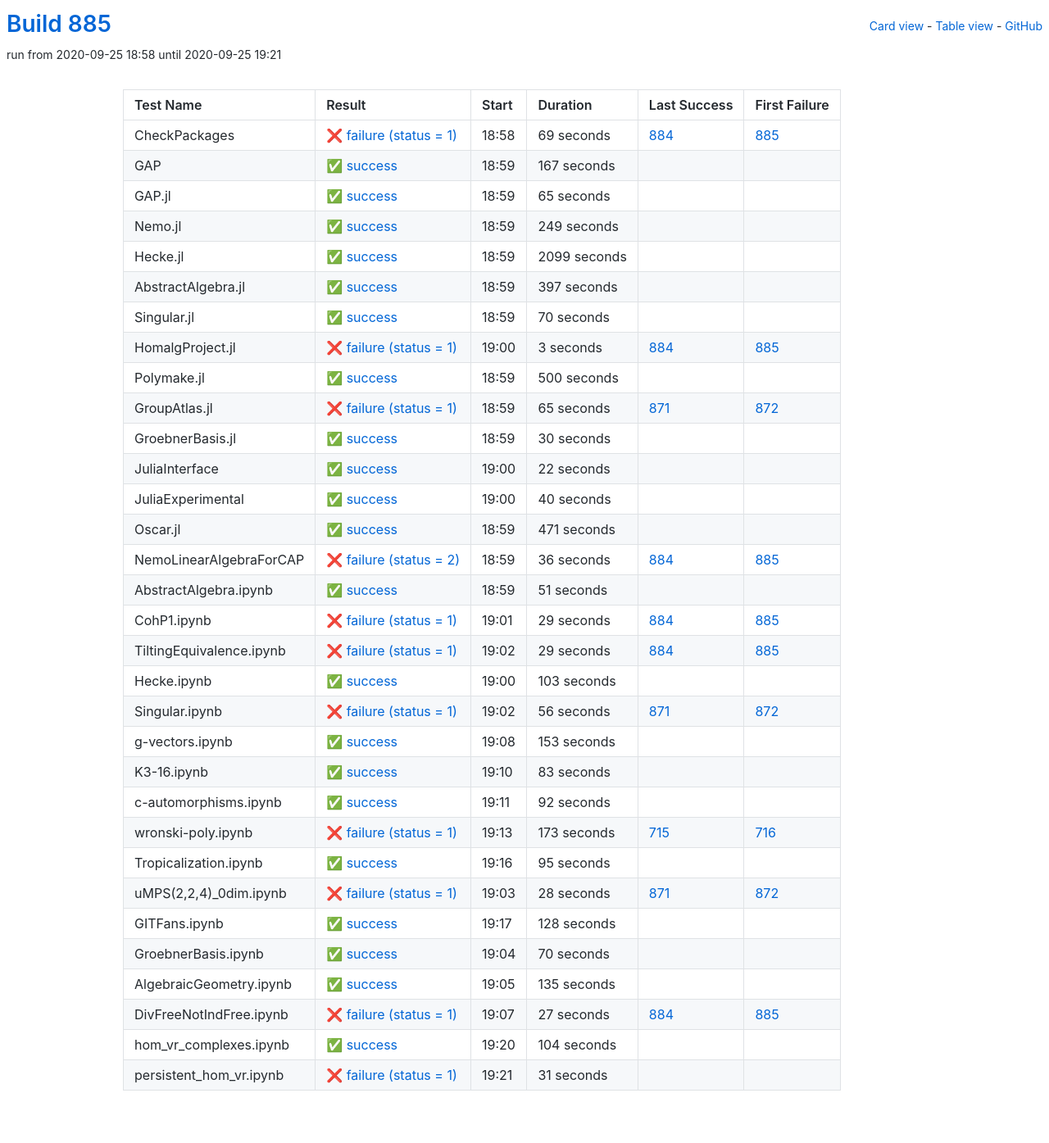
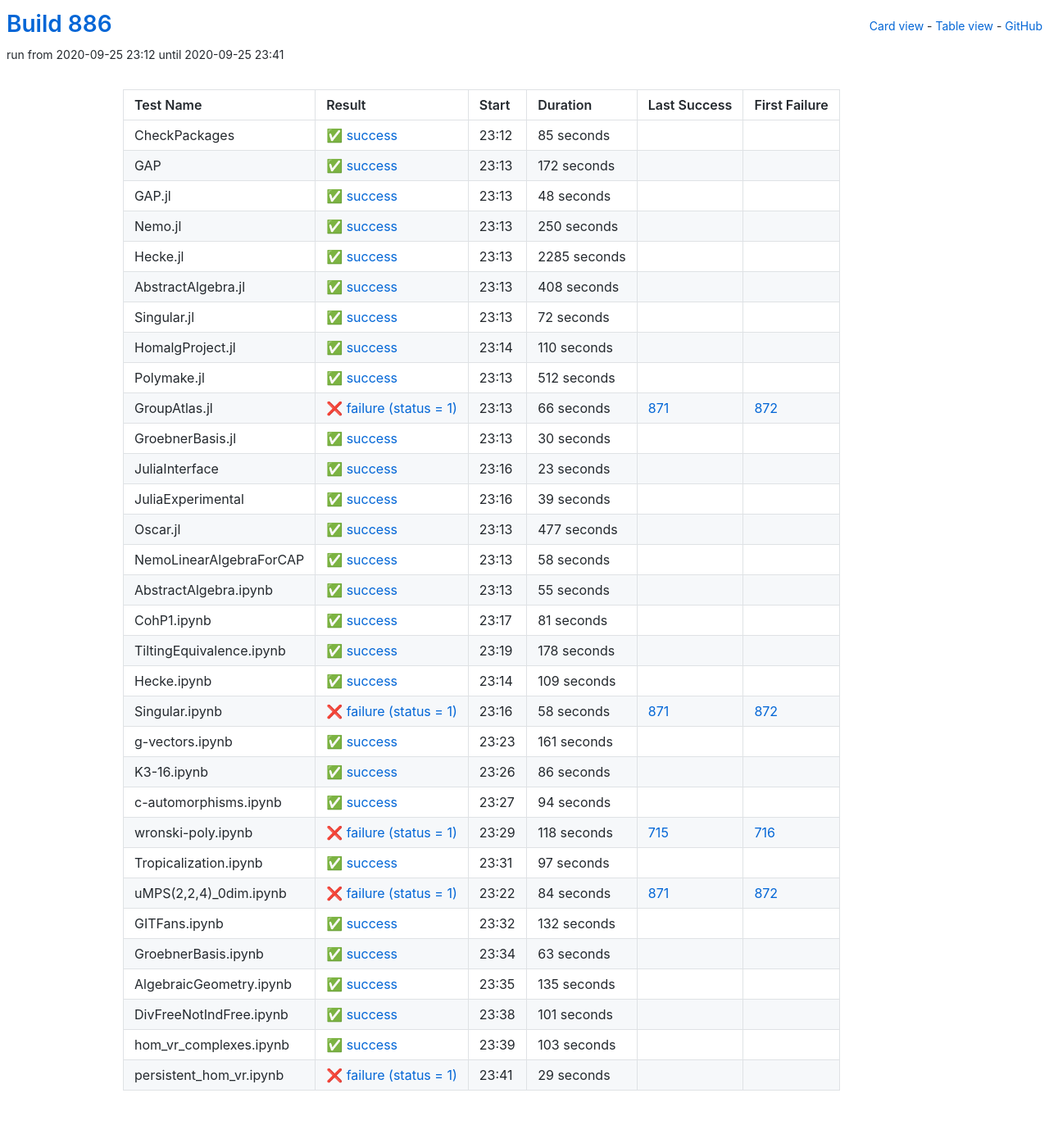
Before and after one commit to oscar-system/oscar-ci-status-stable, a Jekyll site: the page built from table.html, in a window 1280 px wide. Shown: the whole page at 82% size. Built offline with Jekyll 4.4.1, drawn with Linux system fonts in a browser that asks for light colours.

Commit message:
Build #886

```diff
--- a/_data/ci.yml
+++ b/_data/ci.yml
@@ -1,6 +1,6 @@
 ---
-build: 885
-build_url: https://oscarci.mathematik.uni-kl.de/job/oscar-stable/885/
+build: 886
+build_url: https://oscarci.mathematik.uni-kl.de/job/oscar-stable/886/
 job: oscar-stable
 organization: oscar-system
 repo: oscar-ci-status-stable
@@ -8,128 +8,128 @@ repourl: https://github.com/oscar-system/oscar-ci-status-stable
 tests:
 - name: CheckPackages
   id: checkpackages
-  log: https://oscarci.mathematik.uni-kl.de/job/oscar-stable/885/artifact/logs/build-885/CheckPackages.log
-  start: 2020-09-25 18:58
-  success: false
-  exitcode: 1
-  status: failure
-  duration: 69
-  last_success: 884
-  last_success_url: https://oscarci.mathematik.uni-kl.de/job/oscar-stable/884/
-  first_failure: 885
-  first_failure_url: https://oscarci.mathematik.uni-kl.de/job/oscar-stable/885/
-- name: GAP
-  id: gap
-  log: https://oscarci.mathematik.uni-kl.de/job/oscar-stable/885/artifact/logs/build-885/GAP.log
-  start: 2020-09-25 18:59
+  log: https://oscarci.mathematik.uni-kl.de/job/oscar-stable/886/artifact/logs/build-886/CheckPackages.log
+  start: 2020-09-25 23:12
   success: true
   exitcode: 0
   status: success
-  duration: 167
+  duration: 85
+  last_success: false
+  last_success_url:
+  first_failure: false
+  first_failure_url:
+- name: GAP
+  id: gap
+  log: https://oscarci.mathematik.uni-kl.de/job/oscar-stable/886/artifact/logs/build-886/GAP.log
+  start: 2020-09-25 23:13
+  success: true
+  exitcode: 0
+  status: success
+  duration: 172
   last_success: false
   last_success_url:
   first_failure: false
   first_failure_url:
 - name: GAP.jl
   id: gap-jl
-  log: https://oscarci.mathematik.uni-kl.de/job/oscar-stable/885/artifact/logs/build-885/GAP.jl.log
-  start: 2020-09-25 18:59
+  log: https://oscarci.mathematik.uni-kl.de/job/oscar-stable/886/artifact/logs/build-886/GAP.jl.log
+  start: 2020-09-25 23:13
   success: true
   exitcode: 0
   status: success
-  duration: 65
+  duration: 48
   last_success: false
   last_success_url:
   first_failure: false
   first_failure_url:
 - name: Nemo.jl
   id: nemo-jl
-  log: https://oscarci.mathematik.uni-kl.de/job/oscar-stable/885/artifact/logs/build-885/Nemo.jl.log
-  start: 2020-09-25 18:59
+  log: https://oscarci.mathematik.uni-kl.de/job/oscar-stable/886/artifact/logs/build-886/Nemo.jl.log
+  start: 2020-09-25 23:13
   success: true
   exitcode: 0
   status: success
-  duration: 249
+  duration: 250
   last_success: false
   last_success_url:
   first_failure: false
   first_failure_url:
 - name: Hecke.jl
   id: hecke-jl
-  log: https://oscarci.mathematik.uni-kl.de/job/oscar-stable/885/artifact/logs/build-885/Hecke.jl.log
-  start: 2020-09-25 18:59
+  log: https://oscarci.mathematik.uni-kl.de/job/oscar-stable/886/artifact/logs/build-886/Hecke.jl.log
+  start: 2020-09-25 23:13
   success: true
   exitcode: 0
   status: success
-  duration: 2099
+  duration: 2285
   last_success: false
   last_success_url:
   first_failure: false
   first_failure_url:
 - name: AbstractAlgebra.jl
   id: abstractalgebra-jl
-  log: https://oscarci.mathematik.uni-kl.de/job/oscar-stable/885/artifact/logs/build-885/AbstractAlgebra.jl.log
-  start: 2020-09-25 18:59
+  log: https://oscarci.mathematik.uni-kl.de/job/oscar-stable/886/artifact/logs/build-886/AbstractAlgebra.jl.log
+  start: 2020-09-25 23:13
   success: true
   exitcode: 0
   status: success
-  duration: 397
+  duration: 408
   last_success: false
   last_success_url:
   first_failure: false
   first_failure_url:
 - name: Singular.jl
   id: singular-jl
-  log: https://oscarci.mathematik.uni-kl.de/job/oscar-stable/885/artifact/logs/build-885/Singular.jl.log
-  start: 2020-09-25 18:59
+  log: https://oscarci.mathematik.uni-kl.de/job/oscar-stable/886/artifact/logs/build-886/Singular.jl.log
+  start: 2020-09-25 23:13
   success: true
   exitcode: 0
   status: success
-  duration: 70
+  duration: 72
   last_success: false
   last_success_url:
   first_failure: false
   first_failure_url:
 - name: HomalgProject.jl
   id: homalgproject-jl
-  log: https://oscarci.mathematik.uni-kl.de/job/oscar-stable/885/artifact/logs/build-885/HomalgProject.jl.log
-  start: 2020-09-25 19:00
-  success: false
-  exitcode: 1
-  status: failure
-  duration: 3
-  last_success: 884
-  last_success_url: https://oscarci.mathematik.uni-kl.de/job/oscar-stable/884/
-  first_failure: 885
-  first_failure_url: https://oscarci.mathematik.uni-kl.de/job/oscar-stable/885/
-- name: Polymake.jl
-  id: polymake-jl
-  log: https://oscarci.mathematik.uni-kl.de/job/oscar-stable/885/artifact/logs/build-885/Polymake.jl.log
-  start: 2020-09-25 18:59
+  log: https://oscarci.mathematik.uni-kl.de/job/oscar-stable/886/artifact/logs/build-886/HomalgProject.jl.log
+  start: 2020-09-25 23:14
   success: true
   exitcode: 0
   status: success
-  duration: 500
+  duration: 110
+  last_success: false
+  last_success_url:
+  first_failure: false
+  first_failure_url:
+- name: Polymake.jl
+  id: polymake-jl
+  log: https://oscarci.mathematik.uni-kl.de/job/oscar-stable/886/artifact/logs/build-886/Polymake.jl.log
+  start: 2020-09-25 23:13
+  success: true
+  exitcode: 0
+  status: success
+  duration: 512
   last_success: false
   last_success_url:
   first_failure: false
   first_failure_url:
 - name: GroupAtlas.jl
   id: groupatlas-jl
-  log: https://oscarci.mathematik.uni-kl.de/job/oscar-stable/885/artifact/logs/build-885/GroupAtlas.jl.log
-  start: 2020-09-25 18:59
+  log: https://oscarci.mathematik.uni-kl.de/job/oscar-stable/886/artifact/logs/build-886/GroupAtlas.jl.log
+  start: 2020-09-25 23:13
   success: false
   exitcode: 1
   status: failure
-  duration: 65
+  duration: 66
   last_success: 871
   last_success_url: https://oscarci.mathematik.uni-kl.de/job/oscar-stable/871/
   first_failure: 872
   first_failure_url: https://oscarci.mathematik.uni-kl.de/job/oscar-stable/872/
 - name: GroebnerBasis.jl
   id: groebnerbasis-jl
-  log: https://oscarci.mathematik.uni-kl.de/job/oscar-stable/885/artifact/logs/build-885/GroebnerBasis.jl.log
-  start: 2020-09-25 18:59
+  log: https://oscarci.mathematik.uni-kl.de/job/oscar-stable/886/artifact/logs/build-886/GroebnerBasis.jl.log
+  start: 2020-09-25 23:13
   success: true
   exitcode: 0
   status: success
@@ -140,212 +140,212 @@ tests:
   first_failure_url:
 - name: JuliaInterface
   id: juliainterface
-  log: https://oscarci.mathematik.uni-kl.de/job/oscar-stable/885/artifact/logs/build-885/JuliaInterface.log
-  start: 2020-09-25 19:00
+  log: https://oscarci.mathematik.uni-kl.de/job/oscar-stable/886/artifact/logs/build-886/JuliaInterface.log
+  start: 2020-09-25 23:16
   success: true
   exitcode: 0
   status: success
-  duration: 22
+  duration: 23
   last_success: false
   last_success_url:
   first_failure: false
   first_failure_url:
 - name: JuliaExperimental
   id: juliaexperimental
-  log: https://oscarci.mathematik.uni-kl.de/job/oscar-stable/885/artifact/logs/build-885/JuliaExperimental.log
-  start: 2020-09-25 19:00
+  log: https://oscarci.mathematik.uni-kl.de/job/oscar-stable/886/artifact/logs/build-886/JuliaExperimental.log
+  start: 2020-09-25 23:16
   success: true
   exitcode: 0
   status: success
-  duration: 40
+  duration: 39
   last_success: false
   last_success_url:
   first_failure: false
   first_failure_url:
 - name: Oscar.jl
   id: oscar-jl
-  log: https://oscarci.mathematik.uni-kl.de/job/oscar-stable/885/artifact/logs/build-885/Oscar.jl.log
-  start: 2020-09-25 18:59
+  log: https://oscarci.mathematik.uni-kl.de/job/oscar-stable/886/artifact/logs/build-886/Oscar.jl.log
+  start: 2020-09-25 23:13
   success: true
   exitcode: 0
   status: success
-  duration: 471
+  duration: 477
   last_success: false
   last_success_url:
   first_failure: false
   first_failure_url:
 - name: NemoLinearAlgebraForCAP
   id: nemolinearalgebraforcap
-  log: https://oscarci.mathematik.uni-kl.de/job/oscar-stable/885/artifact/logs/build-885/NemoLinearAlgebraForCAP.log
-  start: 2020-09-25 18:59
-  success: false
-  exitcode: 2
-  status: failure
-  duration: 36
-  last_success: 884
-  last_success_url: https://oscarci.mathematik.uni-kl.de/job/oscar-stable/884/
-  first_failure: 885
-  first_failure_url: https://oscarci.mathematik.uni-kl.de/job/oscar-stable/885/
-- name: AbstractAlgebra.ipynb
-  id: abstractalgebra-ipynb
-  log: https://oscarci.mathematik.uni-kl.de/job/oscar-stable/885/artifact/logs/build-885/AbstractAlgebra.ipynb.log
-  start: 2020-09-25 18:59
+  log: https://oscarci.mathematik.uni-kl.de/job/oscar-stable/886/artifact/logs/build-886/NemoLinearAlgebraForCAP.log
+  start: 2020-09-25 23:13
   success: true
   exitcode: 0
   status: success
-  duration: 51
+  duration: 58
+  last_success: false
+  last_success_url:
+  first_failure: false
+  first_failure_url:
+- name: AbstractAlgebra.ipynb
+  id: abstractalgebra-ipynb
+  log: https://oscarci.mathematik.uni-kl.de/job/oscar-stable/886/artifact/logs/build-886/AbstractAlgebra.ipynb.log
+  start: 2020-09-25 23:13
+  success: true
+  exitcode: 0
+  status: success
+  duration: 55
   last_success: false
   last_success_url:
   first_failure: false
   first_failure_url:
 - name: CohP1.ipynb
   id: cohp1-ipynb
-  log: https://oscarci.mathematik.uni-kl.de/job/oscar-stable/885/artifact/logs/build-885/CohP1.ipynb.log
-  start: 2020-09-25 19:01
-  success: false
-  exitcode: 1
-  status: failure
-  duration: 29
-  last_success: 884
-  last_success_url: https://oscarci.mathematik.uni-kl.de/job/oscar-stable/884/
-  first_failure: 885
-  first_failure_url: https://oscarci.mathematik.uni-kl.de/job/oscar-stable/885/
-- name: TiltingEquivalence.ipynb
-  id: tiltingequivalence-ipynb
-  log: https://oscarci.mathematik.uni-kl.de/job/oscar-stable/885/artifact/logs/build-885/TiltingEquivalence.ipynb.log
-  start: 2020-09-25 19:02
-  success: false
-  exitcode: 1
-  status: failure
-  duration: 29
-  last_success: 884
-  last_success_url: https://oscarci.mathematik.uni-kl.de/job/oscar-stable/884/
-  first_failure: 885
-  first_failure_url: https://oscarci.mathematik.uni-kl.de/job/oscar-stable/885/
-- name: Hecke.ipynb
-  id: hecke-ipynb
-  log: https://oscarci.mathematik.uni-kl.de/job/oscar-stable/885/artifact/logs/build-885/Hecke.ipynb.log
-  start: 2020-09-25 19:00
+  log: https://oscarci.mathematik.uni-kl.de/job/oscar-stable/886/artifact/logs/build-886/CohP1.ipynb.log
+  start: 2020-09-25 23:17
   success: true
   exitcode: 0
   status: success
-  duration: 103
+  duration: 81
+  last_success: false
+  last_success_url:
+  first_failure: false
+  first_failure_url:
+- name: TiltingEquivalence.ipynb
+  id: tiltingequivalence-ipynb
+  log: https://oscarci.mathematik.uni-kl.de/job/oscar-stable/886/artifact/logs/build-886/TiltingEquivalence.ipynb.log
+  start: 2020-09-25 23:19
+  success: true
+  exitcode: 0
+  status: success
+  duration: 178
+  last_success: false
+  last_success_url:
+  first_failure: false
+  first_failure_url:
+- name: Hecke.ipynb
+  id: hecke-ipynb
+  log: https://oscarci.mathematik.uni-kl.de/job/oscar-stable/886/artifact/logs/build-886/Hecke.ipynb.log
+  start: 2020-09-25 23:14
+  success: true
+  exitcode: 0
+  status: success
+  duration: 109
   last_success: false
   last_success_url:
   first_failure: false
   first_failure_url:
 - name: Singular.ipynb
   id: singular-ipynb
-  log: https://oscarci.mathematik.uni-kl.de/job/oscar-stable/885/artifact/logs/build-885/Singular.ipynb.log
-  start: 2020-09-25 19:02
+  log: https://oscarci.mathematik.uni-kl.de/job/oscar-stable/886/artifact/logs/build-886/Singular.ipynb.log
+  start: 2020-09-25 23:16
   success: false
   exitcode: 1
   status: failure
-  duration: 56
+  duration: 58
   last_success: 871
   last_success_url: https://oscarci.mathematik.uni-kl.de/job/oscar-stable/871/
   first_failure: 872
   first_failure_url: https://oscarci.mathematik.uni-kl.de/job/oscar-stable/872/
 - name: g-vectors.ipynb
   id: g-vectors-ipynb
-  log: https://oscarci.mathematik.uni-kl.de/job/oscar-stable/885/artifact/logs/build-885/g-vectors.ipynb.log
-  start: 2020-09-25 19:08
+  log: https://oscarci.mathematik.uni-kl.de/job/oscar-stable/886/artifact/logs/build-886/g-vectors.ipynb.log
+  start: 2020-09-25 23:23
   success: true
   exitcode: 0
   status: success
-  duration: 153
+  duration: 161
   last_success: false
   last_success_url:
   first_failure: false
   first_failure_url:
 - name: K3-16.ipynb
   id: k3-16-ipynb
-  log: https://oscarci.mathematik.uni-kl.de/job/oscar-stable/885/artifact/logs/build-885/K3-16.ipynb.log
-  start: 2020-09-25 19:10
+  log: https://oscarci.mathematik.uni-kl.de/job/oscar-stable/886/artifact/logs/build-886/K3-16.ipynb.log
+  start: 2020-09-25 23:26
   success: true
   exitcode: 0
   status: success
-  duration: 83
+  duration: 86
   last_success: false
   last_success_url:
   first_failure: false
   first_failure_url:
 - name: c-automorphisms.ipynb
   id: c-automorphisms-ipynb
-  log: https://oscarci.mathematik.uni-kl.de/job/oscar-stable/885/artifact/logs/build-885/c-automorphisms.ipynb.log
-  start: 2020-09-25 19:11
+  log: https://oscarci.mathematik.uni-kl.de/job/oscar-stable/886/artifact/logs/build-886/c-automorphisms.ipynb.log
+  start: 2020-09-25 23:27
   success: true
   exitcode: 0
   status: success
-  duration: 92
+  duration: 94
   last_success: false
   last_success_url:
   first_failure: false
   first_failure_url:
 - name: wronski-poly.ipynb
   id: wronski-poly-ipynb
-  log: https://oscarci.mathematik.uni-kl.de/job/oscar-stable/885/artifact/logs/build-885/wronski-poly.ipynb.log
-  start: 2020-09-25 19:13
+  log: https://oscarci.mathematik.uni-kl.de/job/oscar-stable/886/artifact/logs/build-886/wronski-poly.ipynb.log
+  start: 2020-09-25 23:29
   success: false
   exitcode: 1
   status: failure
-  duration: 173
+  duration: 118
   last_success: 715
   last_success_url: https://oscarci.mathematik.uni-kl.de/job/oscar-stable/715/
   first_failure: 716
   first_failure_url: https://oscarci.mathematik.uni-kl.de/job/oscar-stable/716/
 - name: Tropicalization.ipynb
   id: tropicalization-ipynb
-  log: https://oscarci.mathematik.uni-kl.de/job/oscar-stable/885/artifact/logs/build-885/Tropicalization.ipynb.log
-  start: 2020-09-25 19:16
+  log: https://oscarci.mathematik.uni-kl.de/job/oscar-stable/886/artifact/logs/build-886/Tropicalization.ipynb.log
+  start: 2020-09-25 23:31
   success: true
   exitcode: 0
   status: success
-  duration: 95
+  duration: 97
   last_success: false
   last_success_url:
   first_failure: false
   first_failure_url:
 - name: uMPS(2,2,4)_0dim.ipynb
   id: umps-2-2-4-0dim-ipynb
-  log: https://oscarci.mathematik.uni-kl.de/job/oscar-stable/885/artifact/logs/build-885/uMPS-2-2-4-_0dim.ipynb.log
-  start: 2020-09-25 19:03
+  log: https://oscarci.mathematik.uni-kl.de/job/oscar-stable/886/artifact/logs/build-886/uMPS-2-2-4-_0dim.ipynb.log
+  start: 2020-09-25 23:22
   success: false
   exitcode: 1
   status: failure
-  duration: 28
+  duration: 84
   last_success: 871
   last_success_url: https://oscarci.mathematik.uni-kl.de/job/oscar-stable/871/
   first_failure: 872
   first_failure_url: https://oscarci.mathematik.uni-kl.de/job/oscar-stable/872/
 - name: GITFans.ipynb
   id: gitfans-ipynb
-  log: https://oscarci.mathematik.uni-kl.de/job/oscar-stable/885/artifact/logs/build-885/GITFans.ipynb.log
-  start: 2020-09-25 19:17
+  log: https://oscarci.mathematik.uni-kl.de/job/oscar-stable/886/artifact/logs/build-886/GITFans.ipynb.log
+  start: 2020-09-25 23:32
   success: true
   exitcode: 0
   status: success
-  duration: 128
+  duration: 132
   last_success: false
   last_success_url:
   first_failure: false
   first_failure_url:
 - name: GroebnerBasis.ipynb
   id: groebnerbasis-ipynb
-  log: https://oscarci.mathematik.uni-kl.de/job/oscar-stable/885/artifact/logs/build-885/GroebnerBasis.ipynb.log
-  start: 2020-09-25 19:04
+  log: https://oscarci.mathematik.uni-kl.de/job/oscar-stable/886/artifact/logs/build-886/GroebnerBasis.ipynb.log
+  start: 2020-09-25 23:34
   success: true
   exitcode: 0
   status: success
-  duration: 70
+  duration: 63
   last_success: false
   last_success_url:
   first_failure: false
   first_failure_url:
 - name: AlgebraicGeometry.ipynb
   id: algebraicgeometry-ipynb
-  log: https://oscarci.mathematik.uni-kl.de/job/oscar-stable/885/artifact/logs/build-885/AlgebraicGeometry.ipynb.log
-  start: 2020-09-25 19:05
+  log: https://oscarci.mathematik.uni-kl.de/job/oscar-stable/886/artifact/logs/build-886/AlgebraicGeometry.ipynb.log
+  start: 2020-09-25 23:35
   success: true
   exitcode: 0
   status: success
@@ -356,36 +356,36 @@ tests:
   first_failure_url:
 - name: DivFreeNotIndFree.ipynb
   id: divfreenotindfree-ipynb
-  log: https://oscarci.mathematik.uni-kl.de/job/oscar-stable/885/artifact/logs/build-885/DivFreeNotIndFree.ipynb.log
-  start: 2020-09-25 19:07
-  success: false
-  exitcode: 1
-  status: failure
-  duration: 27
-  last_success: 884
-  last_success_url: https://oscarci.mathematik.uni-kl.de/job/oscar-stable/884/
-  first_failure: 885
-  first_failure_url: https://oscarci.mathematik.uni-kl.de/job/oscar-stable/885/
-- name: hom_vr_complexes.ipynb
-  id: hom-vr-complexes-ipynb
-  log: https://oscarci.mathematik.uni-kl.de/job/oscar-stable/885/artifact/logs/build-885/hom_vr_complexes.ipynb.log
-  start: 2020-09-25 19:20
+  log: https://oscarci.mathematik.uni-kl.de/job/oscar-stable/886/artifact/logs/build-886/DivFreeNotIndFree.ipynb.log
+  start: 2020-09-25 23:38
   success: true
   exitcode: 0
   status: success
-  duration: 104
+  duration: 101
+  last_success: false
+  last_success_url:
+  first_failure: false
+  first_failure_url:
+- name: hom_vr_complexes.ipynb
+  id: hom-vr-complexes-ipynb
+  log: https://oscarci.mathematik.uni-kl.de/job/oscar-stable/886/artifact/logs/build-886/hom_vr_complexes.ipynb.log
+  start: 2020-09-25 23:39
+  success: true
+  exitcode: 0
+  status: success
+  duration: 103
   last_success: false
   last_success_url:
   first_failure: false
   first_failure_url:
 - name: persistent_hom_vr.ipynb
   id: persistent-hom-vr-ipynb
-  log: https://oscarci.mathematik.uni-kl.de/job/oscar-stable/885/artifact/logs/build-885/persistent_hom_vr.ipynb.log
-  start: 2020-09-25 19:21
+  log: https://oscarci.mathematik.uni-kl.de/job/oscar-stable/886/artifact/logs/build-886/persistent_hom_vr.ipynb.log
+  start: 2020-09-25 23:41
   success: false
   exitcode: 1
   status: failure
-  duration: 31
+  duration: 29
   last_success: false
   last_success_url:
   first_failure: false
```
Also changed, not shown: README.md.
